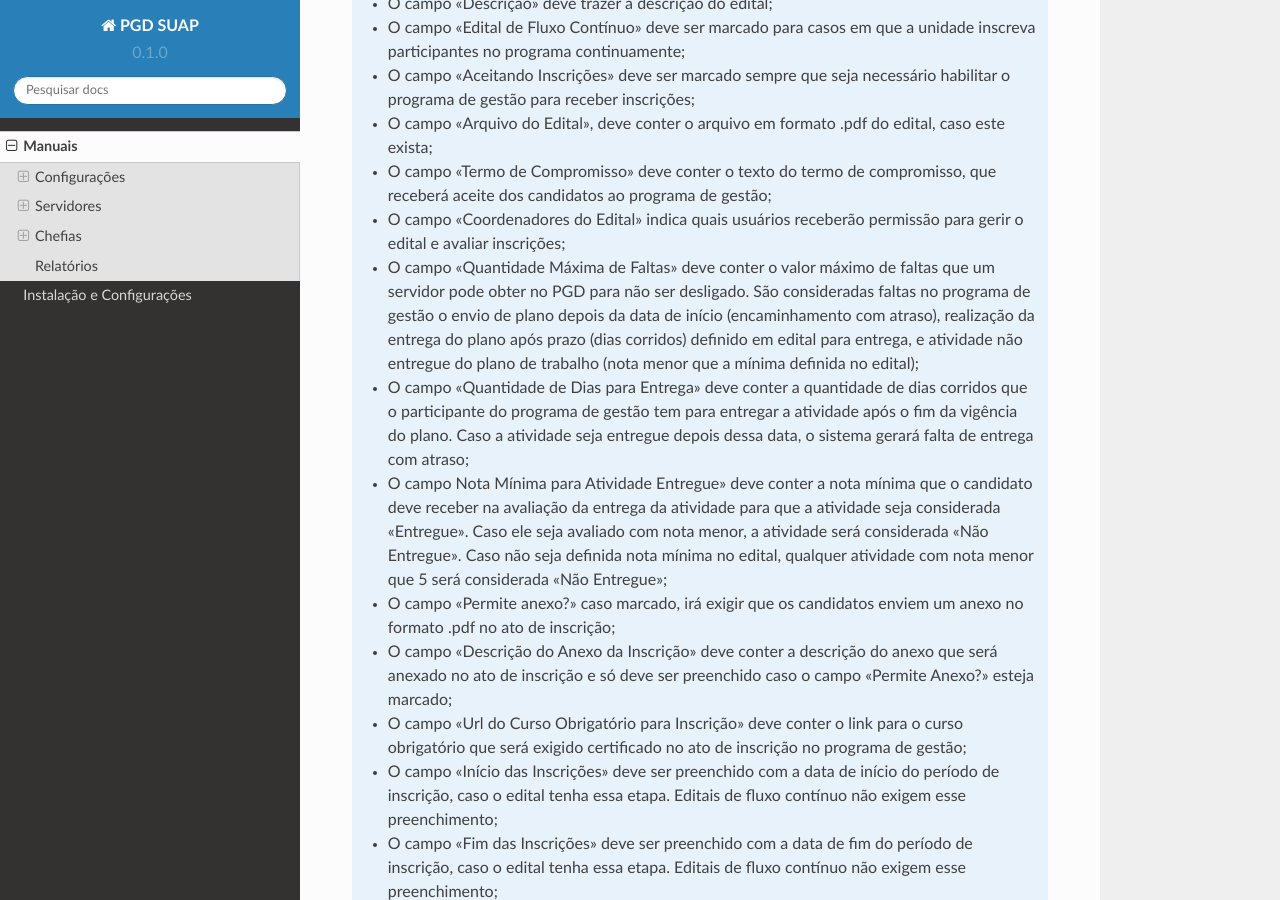
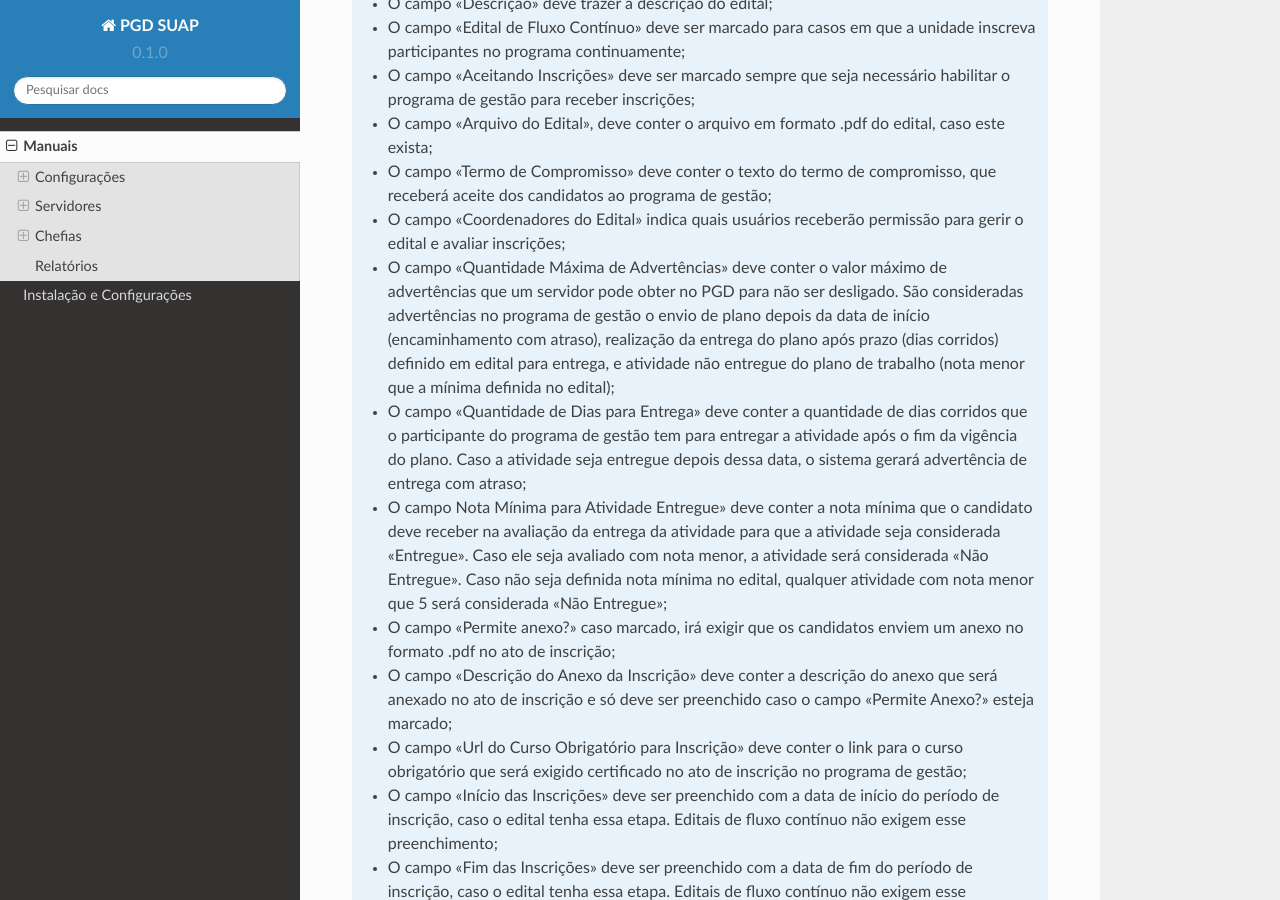
Before and after one commit to csi-ifgoiano/pgdsuap, a Sphinx documentation site: the page built from docs/source/manuais.rst, in a window 1280 px wide and 900 px high, scrolled down 7374 px. Built offline with Sphinx 7.4.7 and the Read the Docs theme 2.0.0, drawn with Linux system fonts in a browser that asks for light colours; some of the changed text lies outside the part shown.

Commit message:
Update manuais.rst

```diff
--- a/docs/source/manuais.rst
+++ b/docs/source/manuais.rst
@@ -66,7 +66,7 @@ Cadastro de Periodicidade
 
    * O campo "Descrição" deve conter a descrição da periodicidade;
    * O campo "Quantidade de Dias" deve conter a quantidade de dias da periodicidade;
-   * O campo "Peso das Faltas" deve conter o valor que será multiplicado cada falta do plano de trabalho com aquela periodicidade. Exemplo: se o plano mensal tem peso 4, cada falta que o servidor levar em planos mensais será multiplicada por 4.
+   * O campo "Peso das Advertências" deve conter o valor que será multiplicado cada advertência do plano de trabalho com aquela periodicidade. Exemplo: se o plano mensal tem peso 4, cada advertência que o servidor levar em planos mensais será multiplicada por 4.
 
 
 Cadastro de Tabela de Atividades
@@ -125,8 +125,8 @@ Cadastro de Editais
    * O campo "Arquivo do Edital", deve conter o arquivo em formato .pdf do edital, caso este exista;
    * O campo "Termo de Compromisso" deve conter o texto do termo de compromisso, que receberá aceite dos candidatos ao programa de gestão;
    * O campo "Coordenadores do Edital" indica quais usuários receberão permissão para gerir o edital e avaliar inscrições;
-   * O campo "Quantidade Máxima de Faltas" deve conter o valor máximo de faltas que um servidor pode obter no PGD para não ser desligado. São consideradas faltas no programa de gestão o envio de plano depois da data de início (encaminhamento com atraso), realização da entrega do plano após prazo (dias corridos) definido em edital para entrega, e atividade não entregue do plano de trabalho (nota menor que a mínima definida no edital);
-   * O campo "Quantidade de Dias para Entrega" deve conter a quantidade de dias corridos que o participante do programa de gestão tem para entregar a atividade após o fim da vigência do plano. Caso a atividade seja entregue depois dessa data, o sistema gerará falta de entrega com atraso;
+   * O campo "Quantidade Máxima de Advertências" deve conter o valor máximo de advertências que um servidor pode obter no PGD para não ser desligado. São consideradas advertências no programa de gestão o envio de plano depois da data de início (encaminhamento com atraso), realização da entrega do plano após prazo (dias corridos) definido em edital para entrega, e atividade não entregue do plano de trabalho (nota menor que a mínima definida no edital);
+   * O campo "Quantidade de Dias para Entrega" deve conter a quantidade de dias corridos que o participante do programa de gestão tem para entregar a atividade após o fim da vigência do plano. Caso a atividade seja entregue depois dessa data, o sistema gerará advertência de entrega com atraso;
    * O campo Nota Mínima para Atividade Entregue" deve conter a nota mínima que o candidato deve receber na avaliação da entrega da atividade para que a atividade seja considerada "Entregue". Caso ele seja avaliado com nota menor, a atividade será considerada "Não Entregue". Caso não seja definida nota mínima no edital, qualquer atividade com nota menor que 5 será considerada "Não Entregue";
    * O campo "Permite anexo?" caso marcado, irá exigir que os candidatos enviem um anexo no formato .pdf no ato de inscrição;
    * O campo "Descrição do Anexo da Inscrição" deve conter a descrição do anexo que será anexado no ato de inscrição e só deve ser preenchido caso o campo "Permite Anexo?" esteja marcado;
@@ -561,10 +561,10 @@ Relatórios
 
 .. image:: menu-qualitativo.png
 
-**Passo 3:** Para visualizar as faltas em plano de trabalho, selecione "Faltas em Planos".
+**Passo 3:** Para visualizar as Advertências em plano de trabalho, selecione "Advertências em Planos".
 
 .. image:: relatorio-faltas-plano.png
 
-**Passo 4:** Para visualizar as faltas em plano de trabalho, selecione "Faltas em Atividades".
+**Passo 4:** Para visualizar as Advertências em atividades, selecione "Advertências em Atividades".
 
 .. image:: relatorio-faltas-atividade.png
```
